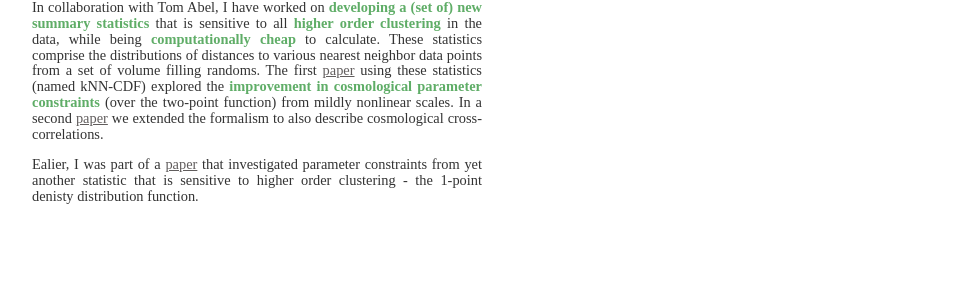
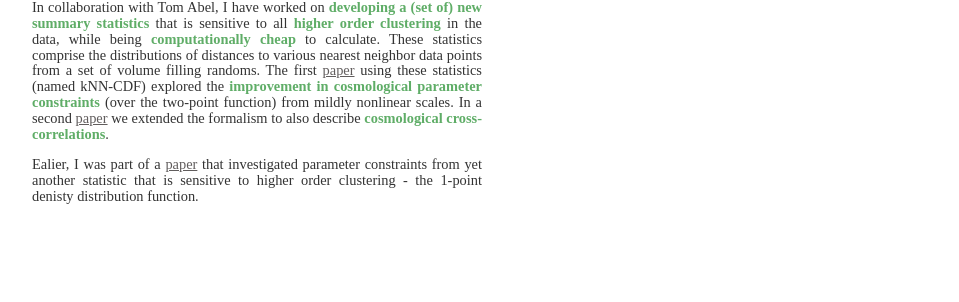
Before and after one commit to arkabanerjee/arkabanerjee.github.io, a Jekyll site: the page built from research/index.html, in a window 1280 px wide and 900 px high, scrolled down 2412 px. Shown: the part 150-452 px from the top of the window, without its empty margins (160-1119 px from the left). Built offline with Jekyll 4.4.1, drawn with Linux system fonts in a browser that asks for light colours.

```diff
--- a/research/index.html
+++ b/research/index.html
@@ -35,7 +35,7 @@
     <p align=”justify”>The most widely used statistic for capturing cosmological data is the two-point function, or its Fourier transform, the power spectrum. While this is a complete statistical description of a Gaussian random field (which our Universe is expected to be at early times, and on large scales, even today), it does not capture all the information in the field of interest (galaxy clustering or lensing) once gravitational collapse becomes nonlinear. We, therefore, need other summary statistics to describe clustering on small nonlinear scales to harness maximal information from cosmological surveys.</p>
     <div class="box">
         <div style="width: 450px;  height: 350px;">
-            <p align=”justify”>In collaboration with Tom Abel, I have worked on <b>developing a (set of) new  summary statistics</b> that is sensitive to all <b>higher order clustering</b> in the data, while being <b>computationally cheap</b> to calculate. These statistics comprise the distributions of distances to various nearest neighbor data points from a set of volume filling randoms. The first <a href="https://arxiv.org/abs/2007.13342">paper</a> using these statistics (named kNN-CDF) explored the <b>improvement in cosmological parameter constraints</b> (over the two-point function) from mildly nonlinear scales. In a second <a href="https://arxiv.org/abs/2102.01184">paper</a> we extended the formalism to also describe cosmological cross-correlations.</p>
+            <p align=”justify”>In collaboration with Tom Abel, I have worked on <b>developing a (set of) new  summary statistics</b> that is sensitive to all <b>higher order clustering</b> in the data, while being <b>computationally cheap</b> to calculate. These statistics comprise the distributions of distances to various nearest neighbor data points from a set of volume filling randoms. The first <a href="https://arxiv.org/abs/2007.13342">paper</a> using these statistics (named kNN-CDF) explored the <b>improvement in cosmological parameter constraints</b> (over the two-point function) from mildly nonlinear scales. In a second <a href="https://arxiv.org/abs/2102.01184">paper</a> we extended the formalism to also describe <b>cosmological cross-correlations</b>.</p>
             <p align=”justify”>Ealier, I was part of a <a href="https://arxiv.org/abs/1911.11158">paper</a> that investigated parameter constraints from yet another statistic that is sensitive to higher order clustering - the 1-point denisty distribution function.</p>
        </div>
        <div style="width: 450px; height: 375px;">
```
